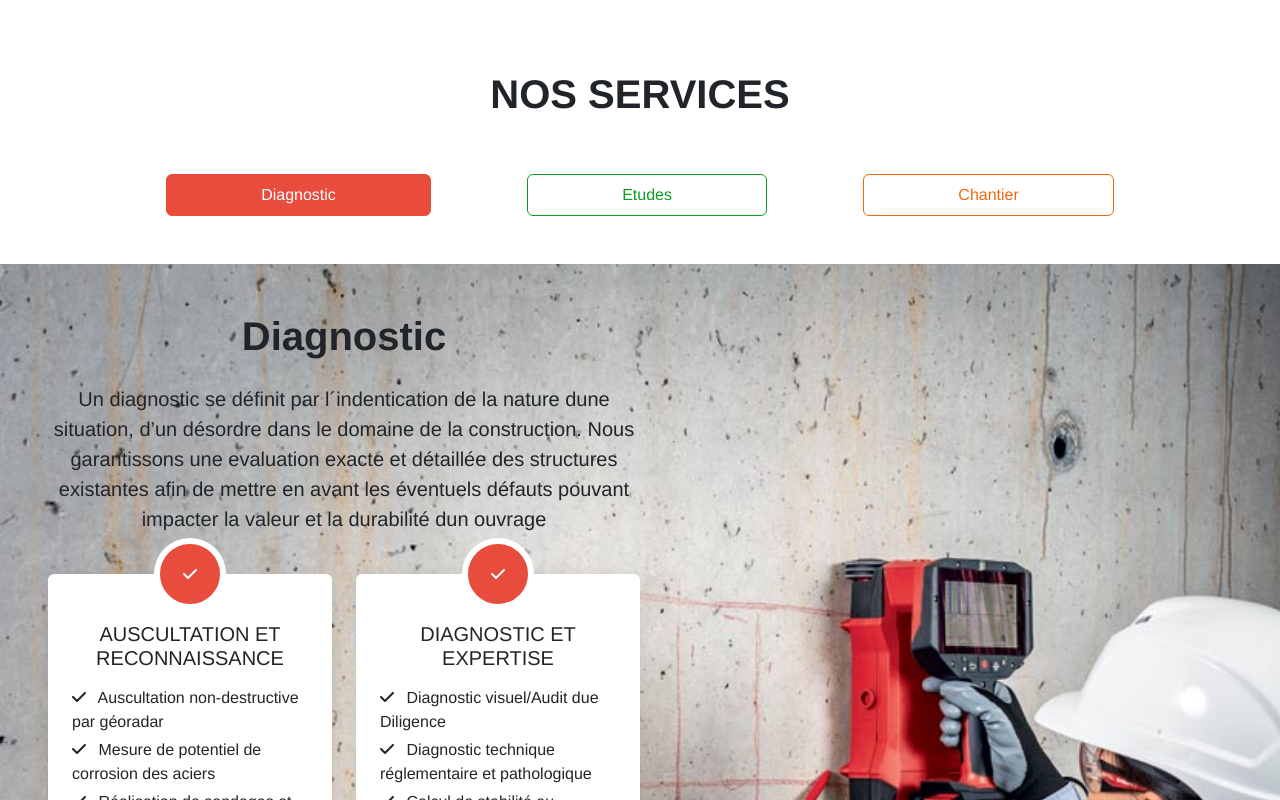
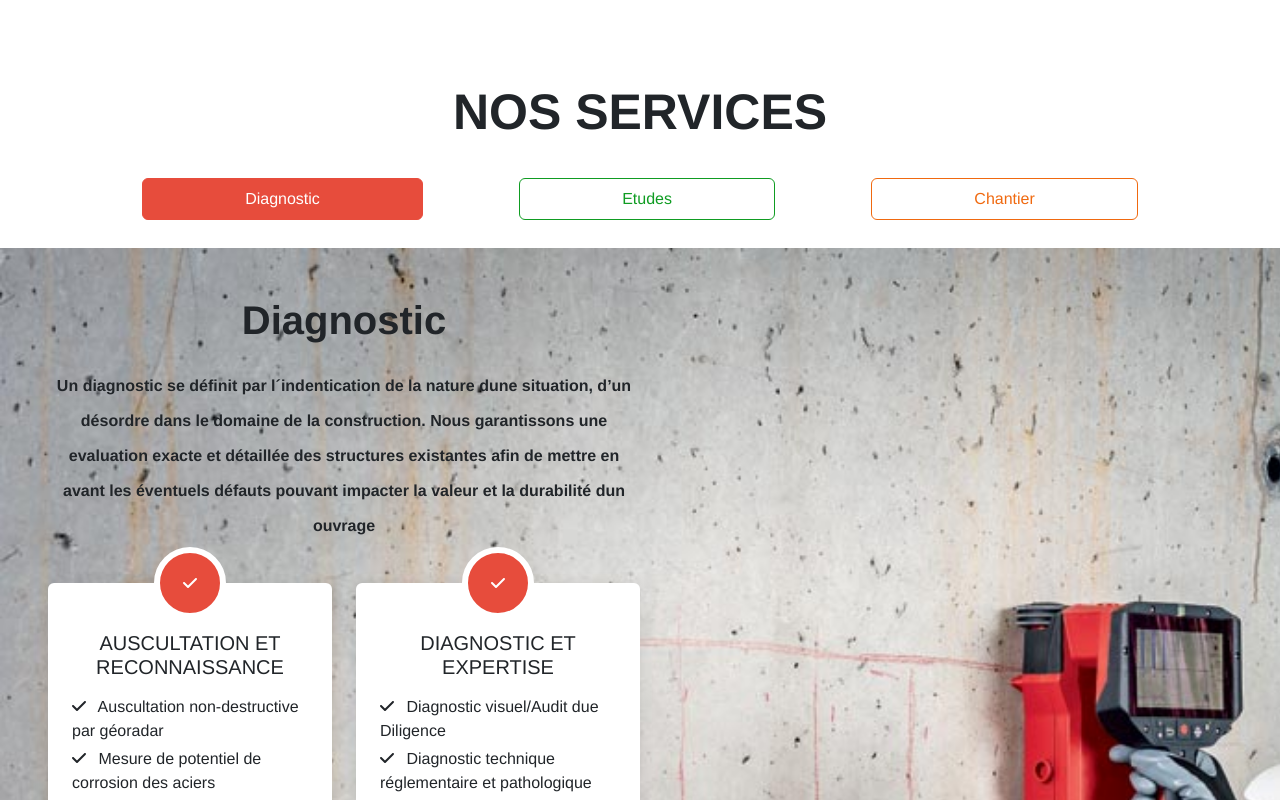
Before and after one commit to KchaouYassine/ubibat, a Vue app: page / in a window 1280 px wide. Shown: the part 1080-1880 px from the top of the page. Built offline with nearby package versions, Linux system fonts and the light colour scheme.

Commit message:
Responsive service section

```diff
--- a/src/App.vue
+++ b/src/App.vue
@@ -30,7 +30,6 @@
 .text-orange {
   color: var(--main-orange-color);
 }
-
 .cursor-pointer{
   cursor: pointer !important;
 }
--- a/src/components/ChantierService.vue
+++ b/src/components/ChantierService.vue
@@ -1,8 +1,8 @@
 <template>
-  <div class="etudeSection p-5 position-relative text-center overflow-hidden">
-    <div class="w-50">
+  <div class="chantierSection p-5 position-relative text-center overflow-hidden">
+    <div class="chantierContent">
       <h1 class="fw-bold mb-4 ">Chantier</h1>
-      <p class="my-4 fs-5">Un diagnostic se définit par l´indentication de la nature dune situation, d’un désordre dans le domaine de la construction.
+      <p class="my-4 fs-6 textContent fw-bold">Un diagnostic se définit par l´indentication de la nature dune situation, d’un désordre dans le domaine de la construction.
         Nous garantissons une evaluation exacte et détaillée des structures existantes afin de mettre en avant les éventuels défauts pouvant impacter la valeur et la durabilité dun ouvrage
       </p>
       <div class="services row margin-auto">
@@ -63,17 +63,14 @@ setup() {
 </script>
 
 <style lang="scss" scoped>
-.etudeSection{
+.chantierSection{
   background: url(@/assets/services/chantier.jpg);
   background-size: cover;
-  > div{
-    margin-left: 50%;
-  }
   }
 
 .services {
 .icon-box {
-  height: 320px;
+  height: 400px;
   box-shadow: 0px 2px 15px rgba(0, 0, 0, 0.1);
 
   .icon {
@@ -92,4 +89,14 @@ setup() {
 }
 }
 
+// Large devices
+@media (min-width: 992px) {
+  .chantierContent{
+    width: 50%;
+  }
+  .chantierSection > div{
+    margin-left: 50%;
+  }
+}
+
 </style>
--- a/src/components/DiagnosticService.vue
+++ b/src/components/DiagnosticService.vue
@@ -1,8 +1,8 @@
 <template>
     <div class="diagnosticSection p-5 position-relative text-center">
-      <div class="w-50">
+      <div class="diagnosticContent">
         <h1 class="fw-bold mb-4 ">Diagnostic</h1>
-        <p class="my-4 fs-5">Un diagnostic se définit par l´indentication de la nature dune situation, d’un désordre dans le domaine de la construction.
+        <p class="my-4 fs-6 textContent fw-bold">Un diagnostic se définit par l´indentication de la nature dune situation, d’un désordre dans le domaine de la construction.
           Nous garantissons une evaluation exacte et détaillée des structures existantes afin de mettre en avant les éventuels défauts pouvant impacter la valeur et la durabilité dun ouvrage
         </p>
         <div class="services row margin-auto">
@@ -70,7 +70,7 @@ export default {
 
 .services {
   .icon-box {
-    height: 320px;
+    height: 400px;
     box-shadow: 0px 2px 15px rgba(0, 0, 0, 0.1);
     border-radius: 0.375rem;
 
@@ -100,4 +100,21 @@ export default {
   }
 }
 
+// Medium devices
+@media (min-width: 768px) {
+  .services .icon-box {
+    height: 380px
+  }
+}
+
+// Large devices
+@media (min-width: 992px) {
+  .diagnosticContent{
+    width: 50%
+  }
+  .services .icon-box {
+    height: 420px
+  }
+}
+
 </style>
--- a/src/components/EtudesService.vue
+++ b/src/components/EtudesService.vue
@@ -1,8 +1,8 @@
 <template>
   <div class="etudeSection p-5 position-relative text-center overflow-hidden">
-    <div class="w-50">
+    <div class="etudeContent">
       <h1 class="fw-bold mb-4 ">Etudes</h1>
-      <p class="my-4 fs-5">Un diagnostic se définit par l´indentication de la nature dune situation, d’un désordre dans le domaine de la construction.
+      <p class="my-4 fs-6 textContent fw-bold">Un diagnostic se définit par l´indentication de la nature dune situation, d’un désordre dans le domaine de la construction.
         Nous garantissons une evaluation exacte et détaillée des structures existantes afin de mettre en avant les éventuels défauts pouvant impacter la valeur et la durabilité dun ouvrage
       </p>
       <div class="services row margin-auto">
@@ -66,14 +66,12 @@ setup() {
 .etudeSection{
   background: url(@/assets/services/etude.jpg);
   background-size: cover;
-  > div{
-    margin-left: 50%;
-  }
+
 }
 
 .services {
   .icon-box {
-  height: 320px;
+    height: 400px;
     box-shadow: 0px 2px 15px rgba(0, 0, 0, 0.1);
 
     .icon {
@@ -92,4 +90,13 @@ setup() {
   }
 }
 
+// Large devices
+@media (min-width: 992px) {
+  .etudeContent{
+    width: 50%;
+  }
+  .etudeSection > div{
+    margin-left: 50%;
+  }
+}
 </style>
--- a/src/sections/ServicesSection.vue
+++ b/src/sections/ServicesSection.vue
@@ -1,10 +1,10 @@
 <template>
     <div class="serviceSection 100-vh">
       <h1 class="sectionTitle fw-bold text-uppercase">Nos services</h1>
-      <nav class="container nav nav-pills justify-content-center flex-column flex-sm-row p-5">
-        <a class="mx-5 cursor-pointer flex-sm-fill text-sm-center nav-link pill-outline-red active" aria-current="page" @click="(event) => onChangeService(event,'diagnostic')">Diagnostic</a>
-        <a class="mx-5 cursor-pointer flex-sm-fill text-sm-center nav-link pill-outline-green" @click="(event) =>  onChangeService(event, 'etudes')">Etudes</a>
-        <a class="mx-5 cursor-pointer flex-sm-fill text-sm-center nav-link pill-outline-orange"  @click=" (event) => onChangeService(event , 'chantier')">Chantier</a>
+      <nav class="container nav nav-pills justify-content-center flex-column flex-sm-row p-4">
+        <a class="mx-2 mx-md-5 my-1 cursor-pointer flex-sm-fill text-sm-center nav-link pill-outline-red active" aria-current="page" @click="(event) => onChangeService(event,'diagnostic')">Diagnostic</a>
+        <a class="mx-2 mx-md-5 my-1 cursor-pointer flex-sm-fill text-sm-center nav-link pill-outline-green" @click="(event) =>  onChangeService(event, 'etudes')">Etudes</a>
+        <a class="mx-2 mx-md-5 my-1 cursor-pointer flex-sm-fill text-sm-center nav-link pill-outline-orange"  @click=" (event) => onChangeService(event , 'chantier')">Chantier</a>
       </nav>
     <div v-show="showDiagnosticSection" class="diagnostic" >
       <DiagnosticService />
--- a/src/sections/WhoWeAreSection.vue
+++ b/src/sections/WhoWeAreSection.vue
@@ -1,7 +1,7 @@
 <template>
   <div class="whoareWeSection container text-center my-5 ">
     <h1 class="sectionTitle text-orange fw-sm-normal fw-bold text-uppercase">About UBIBAT</h1>
-    <div class="content text-center fw-bold fs-6 py-3">
+    <div class="textContent text-center fw-bold fs-6 py-3">
       <p>UBIBAT est une entreprise spécialisée dans le domaine du calcul de structures, du
       diagnostic et de la reconnaissance des structures existantes et du suivi des chantiers.<br>
       Fondée par des ingénieurs spécialisés dans le domaine des calculs de structures, UBIBAT
@@ -23,26 +23,6 @@
 </template>
 
 <style lang="scss">
-.whoareWeSection{
-  .content{
-    line-height: 28px;
-  }
-}
-
-// Medium devices
-@media (min-width: 768px) {
-  .whoareWeSection .content{
-    line-height: 30px
-  }
-}
-
-// Large devices
-@media (min-width: 992px) {
-  .whoareWeSection .content{
-    line-height: 35px;
-  }
-}
-
 // TODO
 .sectionTitle::before {
     position: absolute;
--- a/src/views/HomeView.vue
+++ b/src/views/HomeView.vue
@@ -8,6 +8,7 @@
   <ContactSection />
   <FooterSection />
 </template>
+
 <script>
 import LandingSection from '@/sections/LandingSection.vue'
 import WhoWeAreSection from '@/sections/WhoWeAreSection.vue'
@@ -33,3 +34,29 @@ export default{
   }
 }
 </script>
+
+<style>
+.sectionTitle{
+  font-size: 40px;
+}
+.textContent{
+    line-height: 28px;
+}
+
+@media (min-width: 768px) {
+  .sectionTitle{
+    font-size: 45px
+  }
+  .textContent{
+    line-height: 30px
+  }
+}
+@media (min-width: 992px) {
+  .sectionTitle{
+    font-size: 50px;
+  }
+  .textContent{
+    line-height: 35px;
+  }
+}
+</style>
```
Lines whose indentation alone changed are shown as unchanged.
